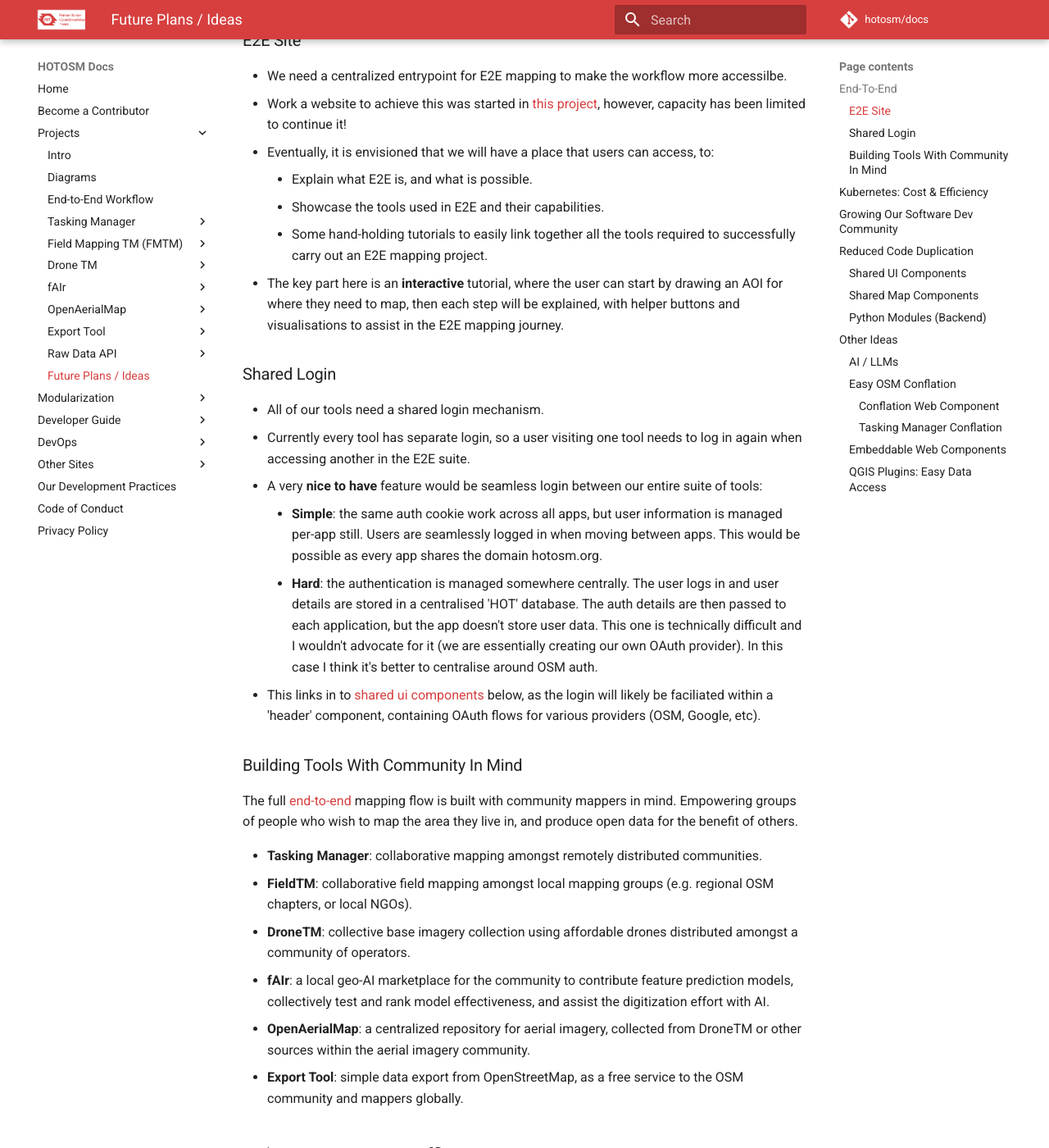
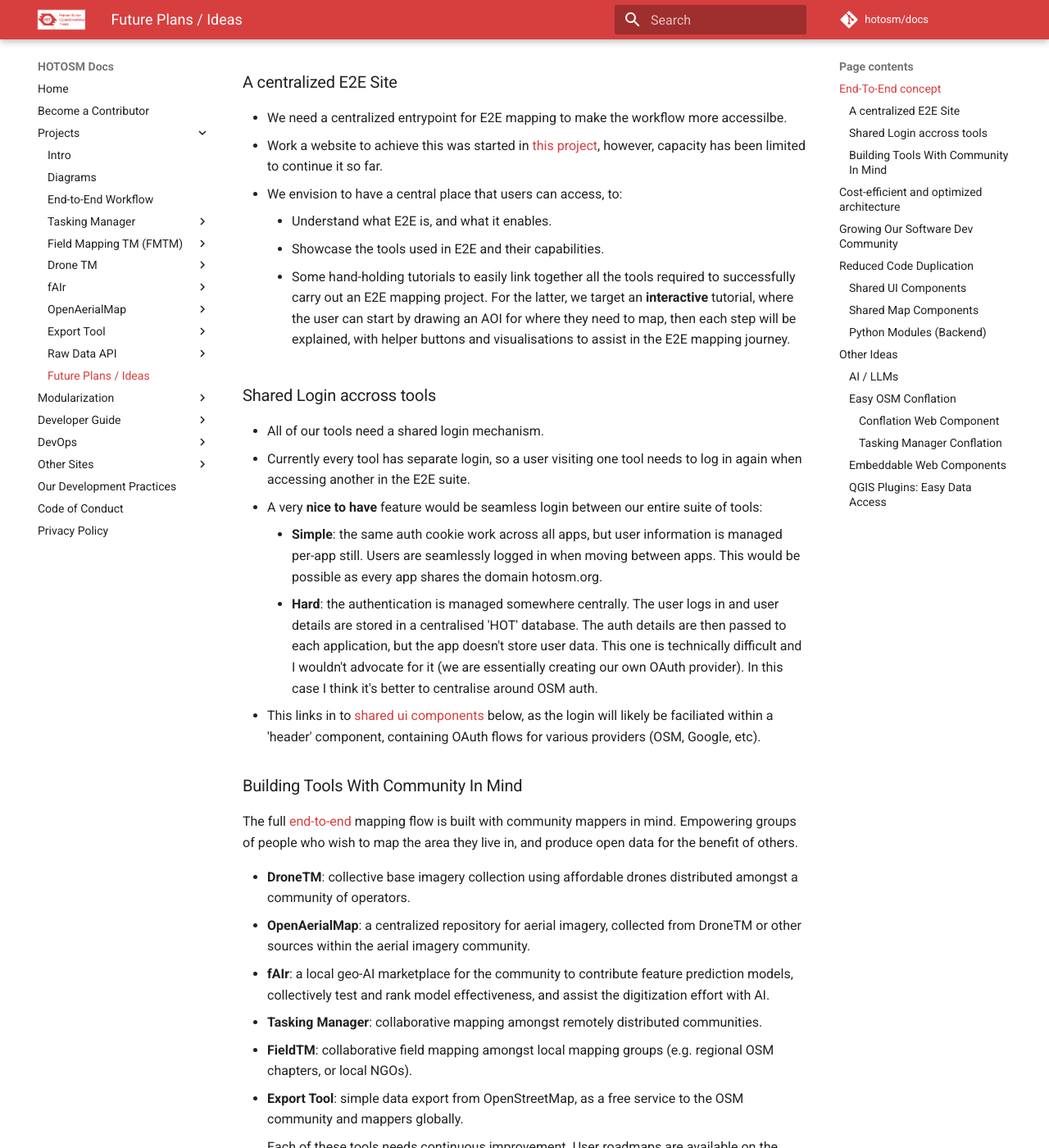
Before and after one commit to hotosm/docs, an MkDocs documentation site: the page built from docs/projects/future-plans.md, in a window 1280 px wide and 1400 px high, scrolled down 683 px. Shown: the whole window at 82% size. Built offline with MkDocs 1.6.1 and Material for MkDocs 9.7.7, drawn with Linux system fonts in a browser that asks for light colours; comment, search, counter and statistics services are not loaded; some of the changed text lies outside the part shown.

Commit message:
Update future-plans.md

```diff
--- a/docs/projects/future-plans.md
+++ b/docs/projects/future-plans.md
@@ -7,7 +7,7 @@
 If you are software developer and wish to contribute to something new,
 fun, and exciting, feel free to reach out about one of these ideas.
 
-## End-To-End
+## End-To-End concept
 
 - We are hard at work building a full end-to-end mapping workflow, leveraging
   our suite of available tools.
@@ -15,6 +15,7 @@
   [home page](https://docs.hotosm.org/#the-hot-ecosystem-of-tools)
   of this site.
 - The goal is to allow the mapping commmunity to go trhough the entire mapping proces through community ownership and tools.
+  Tools in the end-to-end mapping worklfow include a spectrum of solutions one can use depending on the need, not necessearily full set of tools.
   This can include:
   - Creating a map, starting from absolutely nothing using the entire
     suite of tools. Imagery --> digitize (extract data) --> field map --> export.
@@ -22,24 +23,23 @@
     their map. For example, maybe they have great digitized features
     already, but need to field-verify them and add extra tag info.
 
-### E2E Site
+### A centralized E2E Site
 
 - We need a centralized entrypoint for E2E mapping to make the workflow more accessilbe.
 - Work a website to achieve this was started in
   [this project](https://hotosm.github.io/e2e-mapping), however,
-  capacity has been limited to continue it!
-- Eventually, it is envisioned that we will have a place that users
+  capacity has been limited to continue it so far.
+- We envision to have a central place that users
   can access, to:
-  - Explain what E2E is, and what is possible.
+  - Understand what E2E is, and what it enables.
   - Showcase the tools used in E2E and their capabilities.
   - Some hand-holding tutorials to easily link together all the tools
     required to successfully carry out an E2E mapping project.
-- The key part here is an **interactive** tutorial, where the user can
-  start by drawing an AOI for where they need to map, then each step
-  will be explained, with helper buttons and visualisations to assist
+    For the latter, we target an **interactive** tutorial, where the user can  start by drawing an AOI for where they need to map,
+  then each step will be explained, with helper buttons and visualisations to assist
   in the E2E mapping journey.
 
-### Shared Login
+### Shared Login accross tools
 
 - All of our tools need a shared login mechanism.
 - Currently every tool has separate login, so a user visiting one tool
@@ -67,21 +67,24 @@
 mappers in mind. Empowering groups of people who wish to map the area
 they live in, and produce open data for the benefit of others.
 
+
+- **DroneTM**: collective base imagery collection using affordable
+  drones distributed amongst a community of operators.
+- **OpenAerialMap**: a centralized repository for aerial imagery, collected
+  from DroneTM or other sources within the aerial imagery community.
+- **fAIr**: a local geo-AI marketplace for the community to contribute
+  feature prediction models, collectively test and rank model effectiveness,
+  and assist the digitization effort with AI.
 - **Tasking Manager**: collaborative mapping amongst remotely distributed
   communities.
 - **FieldTM**: collaborative field mapping amongst local
   mapping groups (e.g. regional OSM chapters, or local NGOs).
-- **DroneTM**: collective base imagery collection using affordable
-  drones distributed amongst a community of operators.
-- **fAIr**: a local geo-AI marketplace for the community to contribute
-  feature prediction models, collectively test and rank model effectiveness,
-  and assist the digitization effort with AI.
-- **OpenAerialMap**: a centralized repository for aerial imagery, collected
-  from DroneTM or other sources within the aerial imagery community.
 - **Export Tool**: simple data export from OpenStreetMap, as a free service
   to the OSM community and mappers globally.
 
-## Kubernetes: Cost & Efficiency
+  Each of these tools needs continuous improvement. User roadmaps are available on the respective github pages
+
+##  Cost-efficient and optimized architecture
 
 - Every HOT tool should be hosted in a Kubernetes cluster.
 - This means every tool needs to be containerized and follow
```
